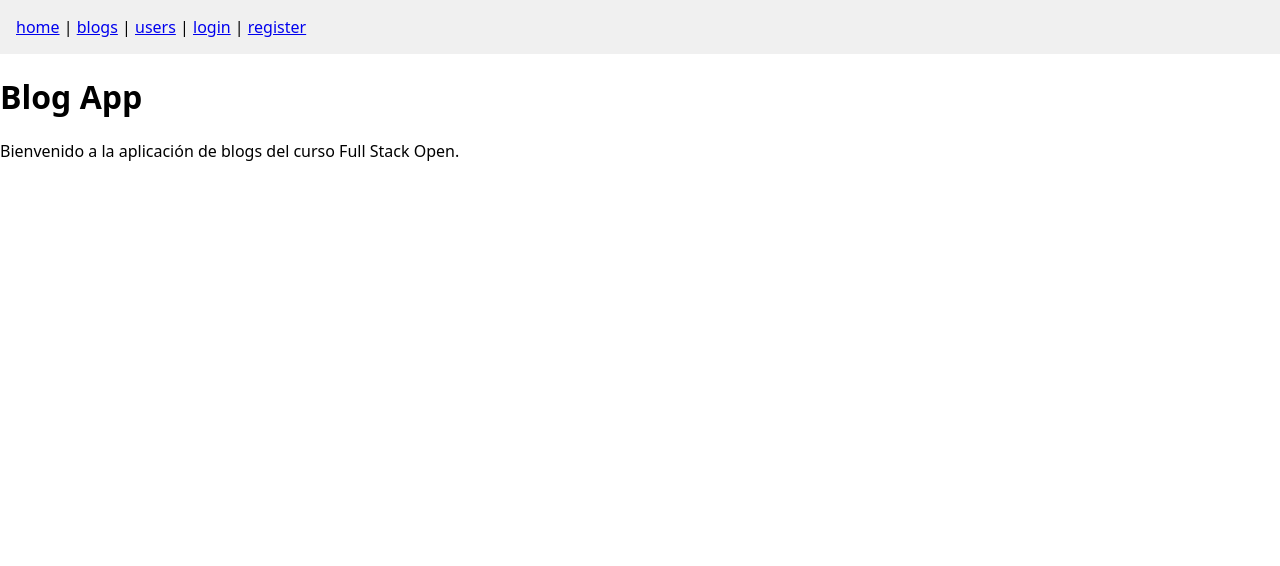
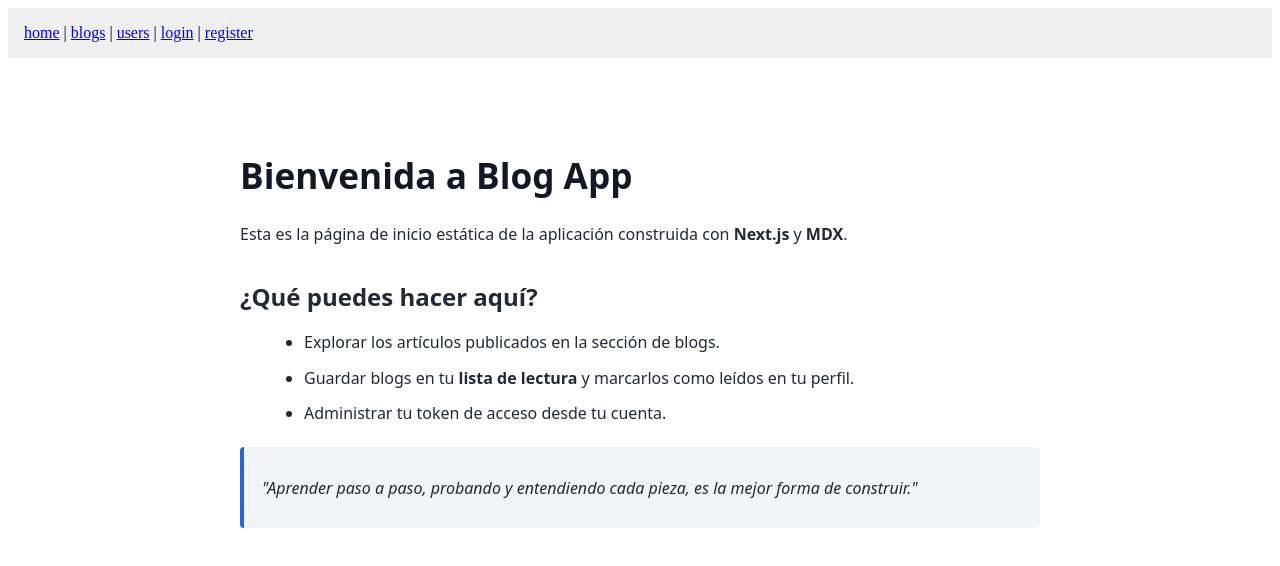
Before and after one commit to nmantilla12/blog-app, a Next.js app: page / in a window 1280 px wide. Shown: the top 566 px of the page. Built offline with nearby package versions, Linux system fonts and the light colour scheme; no server answers.

Commit message:
Complete Exercise 22: static homepage from Markdown with MDX and styles

```diff
--- a/app/globals.css
+++ b/app/globals.css
@@ -1,5 +1,43 @@
-body {
-  margin: 0;
-  padding: 0;
+.mdx-container {
+  max-width: 800px;
+  margin: 40px auto;
+  padding: 24px;
   font-family: system-ui, -apple-system, sans-serif;
+  line-height: 1.7;
+  color: #1f2937;
 }
+
+.mdx-container h1 {
+  font-size: 2.2rem;
+  margin-bottom: 16px;
+  color: #111827;
+}
+
+.mdx-container h2 {
+  font-size: 1.5rem;
+  margin-top: 28px;
+  margin-bottom: 12px;
+  color: #1f2937;
+}
+
+.mdx-container p {
+  margin-bottom: 14px;
+}
+
+.mdx-container ul {
+  margin: 12px 0 20px 24px;
+  list-style-type: disc;
+}
+
+.mdx-container li {
+  margin-bottom: 8px;
+}
+
+.mdx-container blockquote {
+  margin: 20px 0;
+  padding: 12px 18px;
+  border-left: 4px solid #2563eb;
+  background-color: #f3f4f6;
+  border-radius: 4px;
+  font-style: italic;
+}
--- /dev/null
+++ b/app/homepage.mdx
@@ -0,0 +1,11 @@
+# Bienvenida a Blog App
+
+Esta es la página de inicio estática de la aplicación construida con **Next.js** y **MDX**.
+
+## ¿Qué puedes hacer aquí?
+
+- Explorar los artículos publicados en la sección de blogs.
+- Guardar blogs en tu **lista de lectura** y marcarlos como leídos en tu perfil.
+- Administrar tu token de acceso desde tu cuenta.
+
+> *"Aprender paso a paso, probando y entendiendo cada pieza, es la mejor forma de construir."*
--- a/app/page.tsx
+++ b/app/page.tsx
@@ -1,8 +1,9 @@
+import Homepage from "./homepage.mdx";
+
 export default function HomePage() {
   return (
-    <div>
-      <h1>Blog App</h1>
-      <p>Bienvenido a la aplicación de blogs del curso Full Stack Open.</p>
-    </div>
-  )
+    <main className="mdx-container">
+      <Homepage />
+    </main>
+  );
 }
--- /dev/null
+++ b/mdx-components.tsx
@@ -0,0 +1,7 @@
+import type { MDXComponents } from "mdx/types";
+
+export function useMDXComponents(components: MDXComponents): MDXComponents {
+  return {
+    ...components,
+  };
+}
--- a/next.config.ts
+++ b/next.config.ts
@@ -1,7 +1,8 @@
 import type { NextConfig } from "next";
+import createMDX from "@next/mdx";
 
 const nextConfig: NextConfig = {
-  /* config options here */
+  pageExtensions: ["js", "jsx", "md", "mdx", "ts", "tsx"],
   experimental: {
     agentFeedback: true,
   },
@@ -17,4 +18,8 @@ const nextConfig: NextConfig = {
   },
 };
 
-export default nextConfig;
+const withMDX = createMDX({
+  // Aquí se pueden añadir plugins de remark/rehype si hiciera falta
+});
+
+export default withMDX(nextConfig);
--- a/package.json
+++ b/package.json
@@ -9,7 +9,10 @@
     "lint": "eslint"
   },
   "dependencies": {
+    "@mdx-js/loader": "^3.1.1",
+    "@mdx-js/react": "^3.1.1",
     "@neondatabase/serverless": "^1.2.0",
+    "@next/mdx": "^16.4.6",
     "bcryptjs": "^3.0.3",
     "drizzle-orm": "^0.45.4",
     "next": "16.4.3",
```
Also changed, not shown: 1 other file (tests, documents, lock files or other folders).
